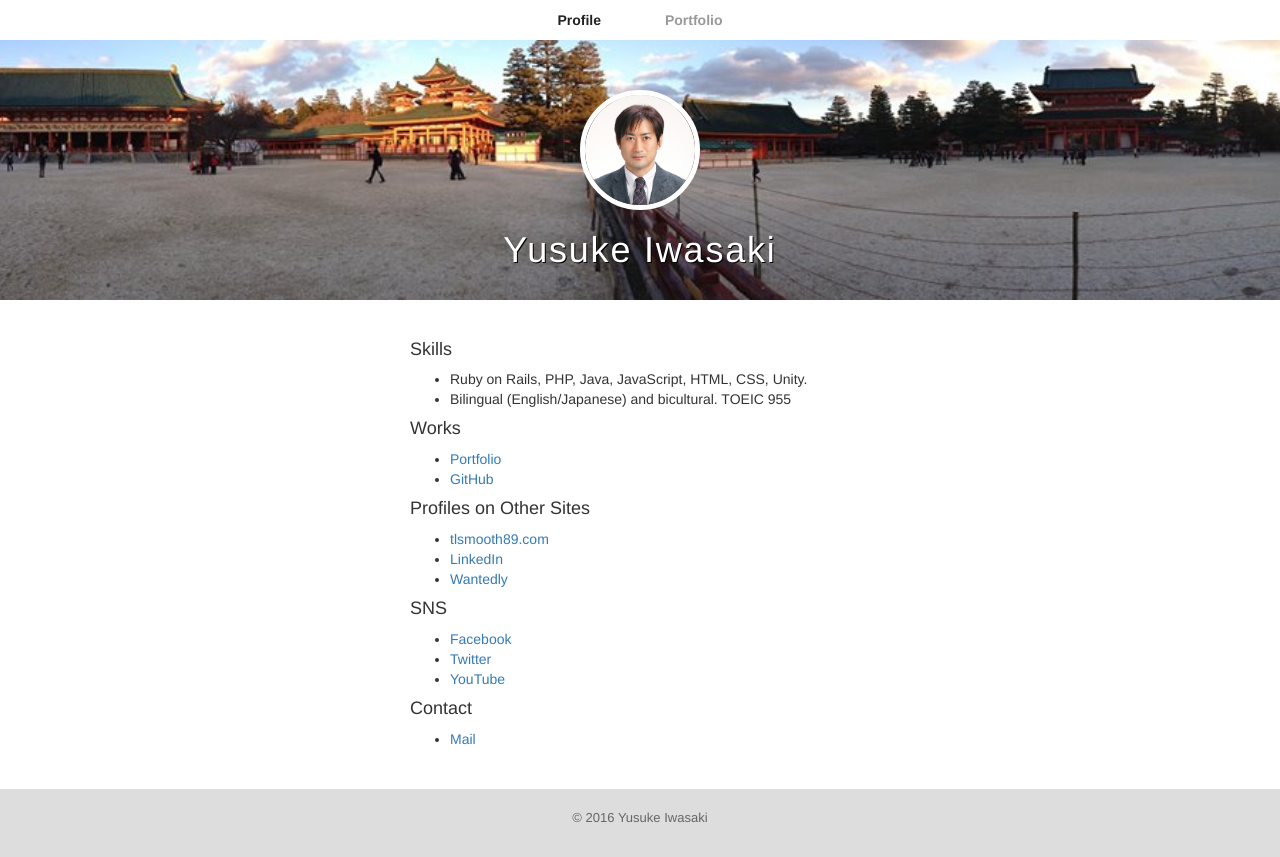
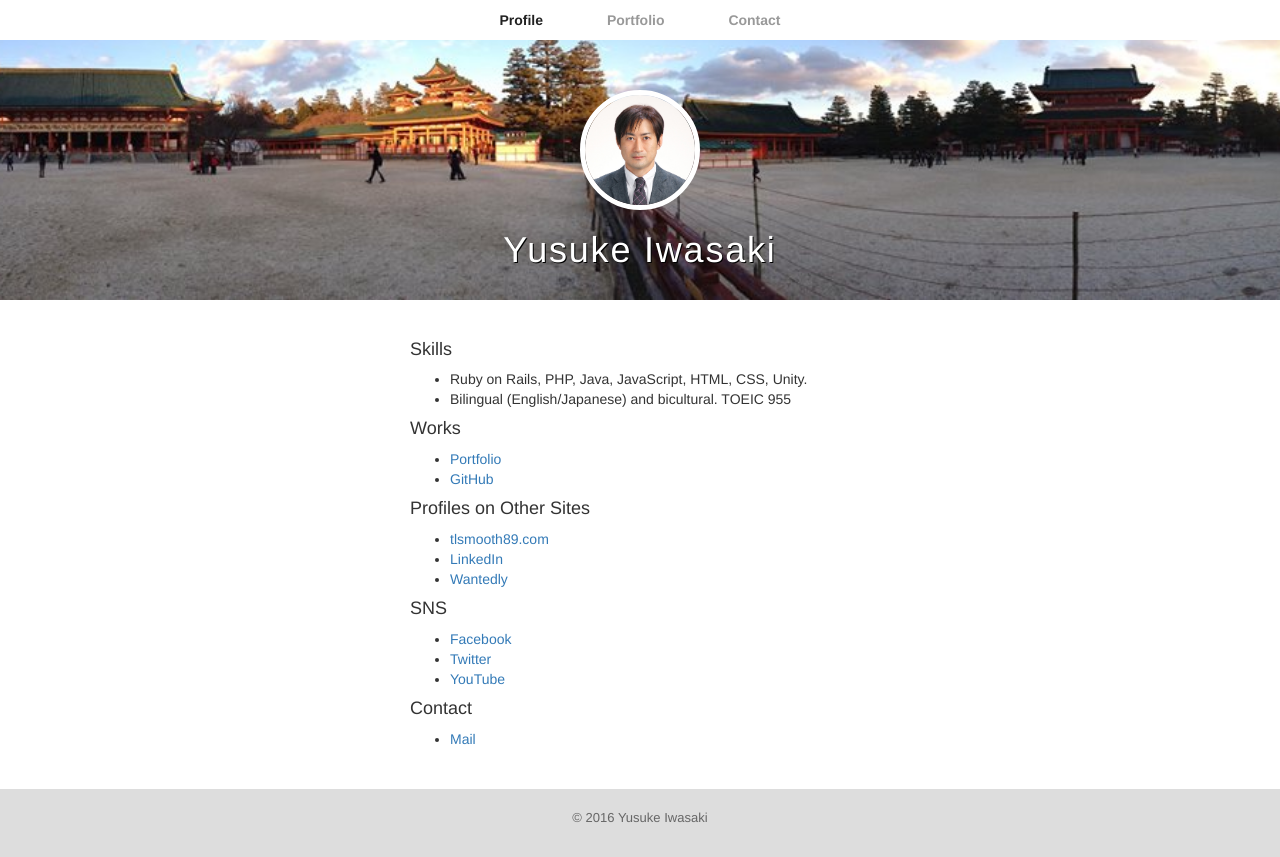
Before and after one commit to iwasaki-codes/iwasaki-codes.github.io, a plain HTML site: page index.html in a window 1280 px wide. Drawn offline with nearby package versions, Linux system fonts and the light colour scheme.

Commit message:
minor update 20160229-2

```diff
--- a/index.html
+++ b/index.html
@@ -116,6 +116,7 @@
             <ul>
                 <li><a href="index.html" class="selected">Profile</a></li>
                 <li><a href="portfolio.html">Portfolio</a></li>
+                <li><a href="mailto:yusuke.iwasaki@tlsmooth89.com" target="_top">Contact</a></li>
             </ul>
         </nav>
         <div id="logo">
```
Also changed, not shown: portfolio.html (+1 -0 lines).
